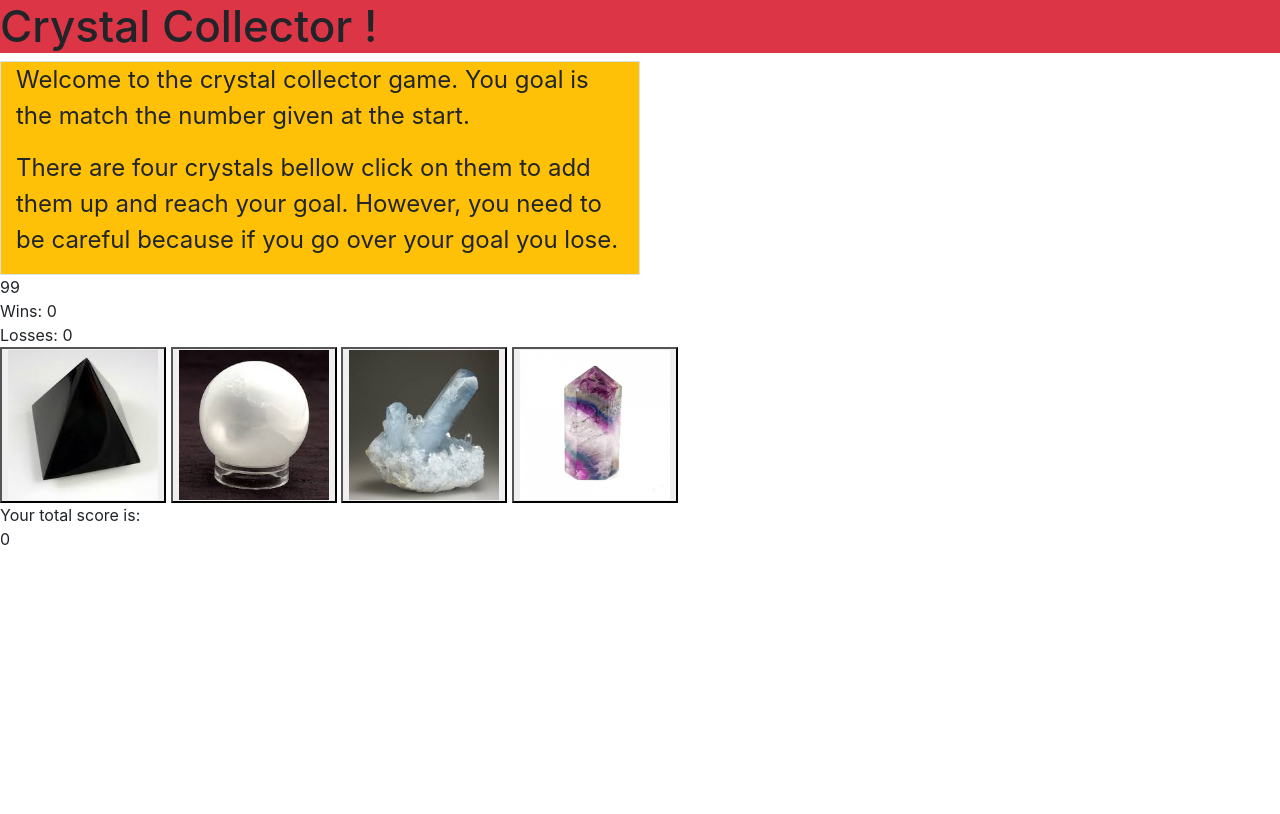
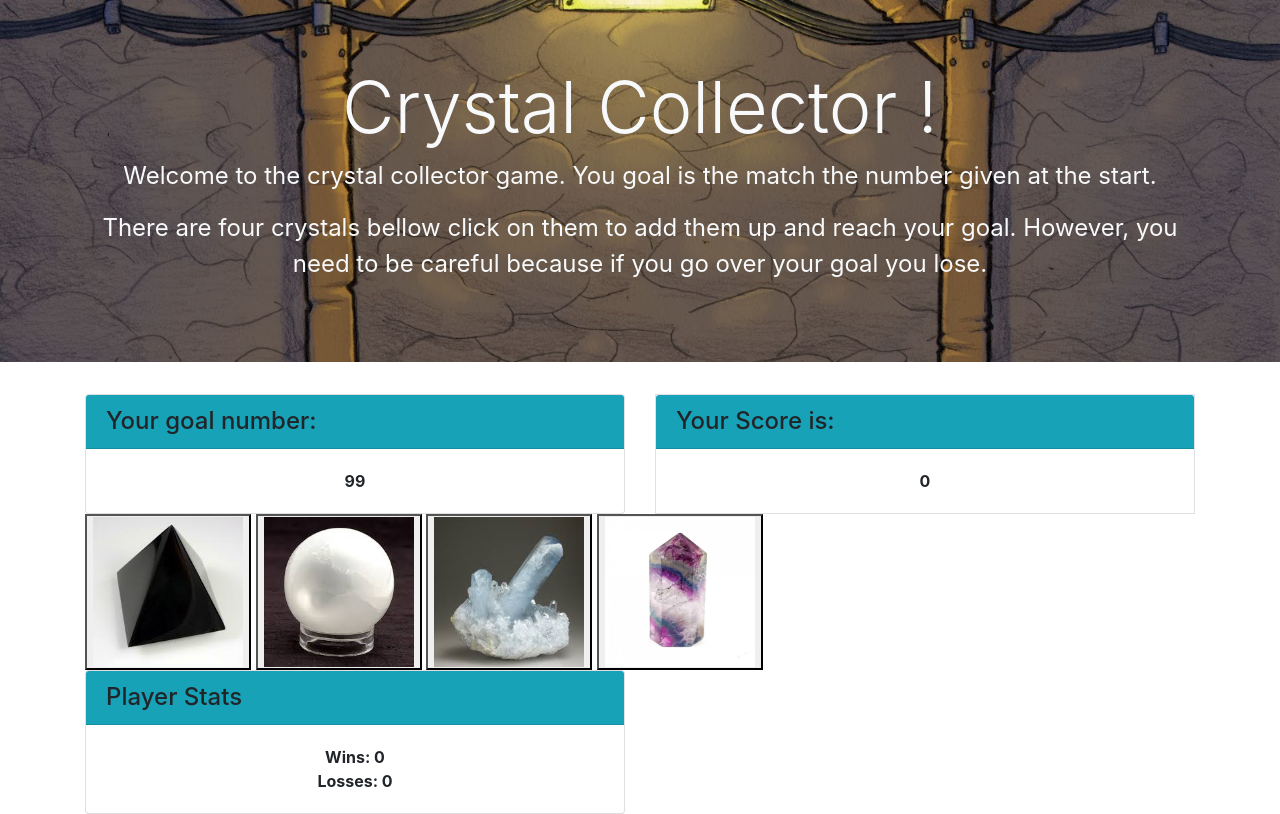
Before and after one commit to kmahone19/-Crystals-Collector-Game, a plain HTML site: page index.html in a window 1280 px wide. Drawn offline with nearby package versions, Linux system fonts and the light colour scheme.

Commit message:
final game and design edits

```diff
--- a/assets/css/style.css
+++ b/assets/css/style.css
@@ -1,3 +1,8 @@
+.bg-custom{
+  background-image: url(../images/Mine\ Background\ 2.jpg);
+  background-position: center;
+  background-size: cover;
+}
 img{
   height: 150px;
   width: 150px;
--- a/assets/javascript/game.js
+++ b/assets/javascript/game.js
@@ -28,8 +28,6 @@ $(document).ready(function () {
 
     // initial values printed to the page
     $("#randomGoal").text(goal);
-    $("#wins").text(win);
-    $("#losses").text(lose);
     $("#userScore").text(userScore);
 
     // Assigns each crystal a random value between 1 and 12
@@ -56,7 +54,5 @@ $(document).ready(function () {
         $("#losses").text(lose);
     });
 
-
     newGame();
-
 })
--- a/index.html
+++ b/index.html
@@ -12,35 +12,66 @@
 </head>
 
 <body>
-    <h1 class="bg-danger">Crystal Collector !</h1>
+    <header class="jumbotron jumbotron-fluid bg-custom text-light">
+        <div class="container text-center">
+            <h1 class="display-3">Crystal Collector !</h1>
 
-    <div class="border bg-warning col-6">
+            <div class="Display-5">
                 <p>
                     Welcome to the crystal collector game. You goal is the match the number given at the start.
                 </p>
                 <p>
-            There are four crystals bellow click on them to add them up and reach your goal. However, you need to be careful because if
+                    There are four crystals bellow click on them to add them up and reach your goal. However, you need
+                    to be
+                    careful because if
                     you go over your goal you lose.
                 </p>
             </div>
-
-    <div id="randomGoal"></div>
-
-    <div>
-        Wins: <span id="wins"></span><br>
-        Losses: <span id="losses"></span><br>
         </div>
 
-    <div>
+    </header>
+    <div class="container">
+        <div class="row">
+            <div class="col-12 col-md-6">
+                <div class="card">
+                    <h4 class="card-header bg-info"> Your goal number: </h4>
+                    <div class="card-body font-weight-bold text-center">
+                        <div id="randomGoal"></div>
+                    </div>
+                </div>
+            </div>
+            <div class="col-12 col-md-6">
+                <div class="Card border">
+                    <h4 class="card-header bg-info"> Your Score is: </h4>
+                    <div class="card-body font-weight-bold text-center">
+                        <div id="userScore"></div>
+                    </div>
+                </div>
+
+            </div>
+        </div>
+    </div>
+    <div class="container">
         <button id="crystalOne" class="crystal"><img src="assets/images/obsidian.jfif" alt="first crystal"></button>
         <button id="crystalTwo" class="crystal"><img src="assets/images/Selenite.jfif"></button>
         <button id="crystalThree" class="crystal"><img src="assets/images/celestine.jfif" alt="third crystal"></button>
         <button id="crystalFour" class="crystal"><img src="assets/images/flourite.jpg" alt="fourth crystal"></button>
     </div>
 
-    <div>Your total score is: </div>
+    <div class="container">
+        <div class="row">
+            <div class="col-12 col-md-6">
+                <div class="card">
+                    <h4 class="card-header bg-info">Player Stats</h4>
+                    <div class="card-body font-weight-bold text-center">
+                        Wins: <span id="wins">0</span><br>
+                        Losses: <span id="losses">0</span><br>
+                    </div>
+                </div>
+            </div>
+        </div>
+    </div>
 
-    <div id="userScore"></div>
 
 
 
```
Also changed, not shown: assets/images/Mine Background 2.jpg (added). Lines whose indentation alone changed are shown as unchanged.
